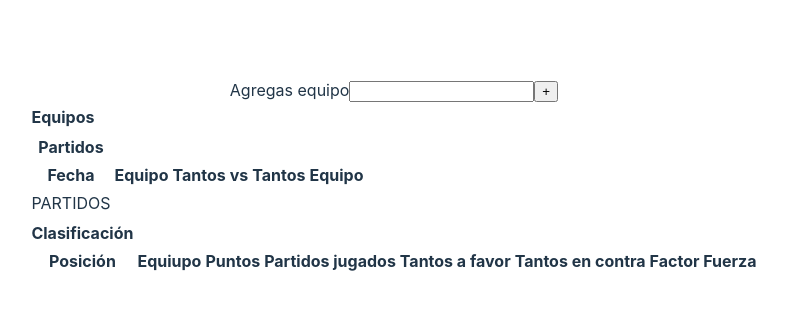
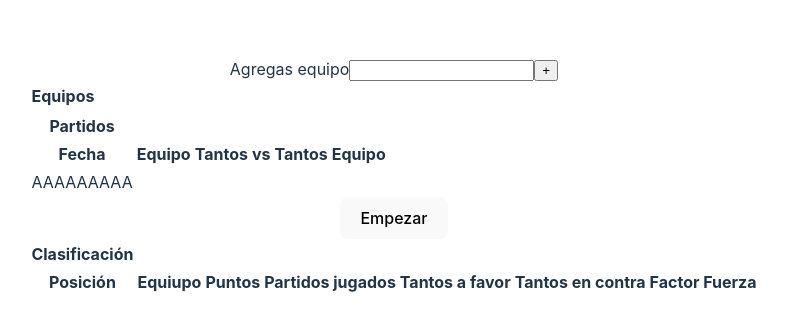
Before and after one commit to SalinasRodrigo/practicas_react, a React (Vite) app in the folder projects/06-Torneos_truco/: page / in a window 1280 px wide. Shown: the part 223-554 px from the top of the page, without its empty margins (246-1033 px from the left). Built offline with nearby package versions, Linux system fonts and the light colour scheme.

Commit message:
generador de emparejamientos funcional, creación de componentes para las tablas

```diff
--- a/projects/06-Torneos_truco/src/App.jsx
+++ b/projects/06-Torneos_truco/src/App.jsx
@@ -1,17 +1,21 @@
 import { useState } from 'react'
 import './App.css'
+import { Clasificacion } from './components/Clasificacion'
+import { TablaEquipos } from './components/TablaEquipos'
+import { MatchesTable } from './components/MatchesTable'
 
 function App() {
   const [teams, setTeams] = useState([])
 
+
   const handleSubmit = (event) => {
     event.preventDefault()
     const newTeam = { name: event.target.equipo.value, pts: 0, pj: 0, tf: 0, tc: 0, ff: 0};
-    console.log(newTeam)
     const newTeams = [...teams,newTeam ]
     setTeams(newTeams)
-    console.log(teams)
   }
+
+
 
   return (
     <>
@@ -22,70 +26,9 @@ function App() {
         <input type="submit" value="+"/>
       </form>
     </div>
-    <div>
-      <table>
-        <tr>
-          <th>Equipos</th>
-        </tr>
-        {teams.map((team, index)=> {
-          return(
-            <tr key={index}>
-              <td>{team.name}</td>
-            </tr>
-          )
-        })}
-      </table>
-    </div>
-    <div>
-      <table>
-        <tr>
-          <th>Partidos</th>
-        </tr>
-        <tr>
-          <th>Fecha</th>
-          <th>Equipo</th>
-          <th>Tantos</th>
-          <th>vs</th>
-          <th>Tantos</th>
-          <th>Equipo</th>
-        </tr>
-        <tr>
-          {}
-          <td>PARTIDOS</td>
-        </tr>
-      </table>
-    </div>
-    <div> {/*envolver en un componentes*/}
-      <table>
-        <tr>
-          <th>
-            Clasificación
-          </th>
-        </tr>
-        <tr>
-          <th>Posición</th>
-          <th>Equiupo</th>
-          <th>Puntos</th>
-          <th>Partidos jugados</th>
-          <th>Tantos a favor</th>
-          <th>Tantos en contra</th>
-          <th>Factor Fuerza</th>
-        </tr>
-        {teams.map((team, index)=> {
-          return(
-            <tr key={index}>
-              <td>0</td>
-              <td>{team.name}</td>
-              <td>{team.pts}</td>
-              <td>{team.pj}</td>
-              <td>{team.tf}</td>
-              <td>{team.tc}</td>
-              <td>{team.ff}</td>
-            </tr>
-          )
-        })}
-      </table>
-    </div>
+    <TablaEquipos teams={teams}/>
+    <MatchesTable teams={teams}/>
+    <Clasificacion teams={teams}/>
     </>
   )
 }
--- /dev/null
+++ b/projects/06-Torneos_truco/src/components/Clasificacion.jsx
@@ -0,0 +1,41 @@
+/* eslint-disable react/prop-types */
+
+export function Clasificacion ( {teams}) {
+  return(
+    <div> {/*envolver en un componentes*/}
+      <table>
+        <thead>
+          <tr>
+            <th>
+              Clasificación
+            </th>
+          </tr>
+          <tr>
+            <th>Posición</th>
+            <th>Equiupo</th>
+            <th>Puntos</th>
+            <th>Partidos jugados</th>
+            <th>Tantos a favor</th>
+            <th>Tantos en contra</th>
+            <th>Factor Fuerza</th>
+          </tr>
+        </thead>
+        <tbody>
+          {teams.map((team, index)=> {
+            return(
+              <tr key={index}>
+                <td>0</td>
+                <td>{team.name}</td>
+                <td>{team.pts}</td>
+                <td>{team.pj}</td>
+                <td>{team.tf}</td>
+                <td>{team.tc}</td>
+                <td>{team.ff}</td>
+              </tr>
+            )
+          })}
+        </tbody>
+      </table>
+    </div>
+  )
+}
--- /dev/null
+++ b/projects/06-Torneos_truco/src/components/MatchesTable.jsx
@@ -0,0 +1,60 @@
+/* eslint-disable react/prop-types */
+
+import { useState } from "react"
+import { matchesGenerator } from "../utility/matchesGenerator"
+
+export function MatchesTable ({teams}) {
+
+  const [matches, setMatches] = useState(null)
+
+  const handleClick = () => {
+    const aux = matchesGenerator(teams.length)
+    setMatches(aux)
+  }
+  return(
+    <div>
+      <table>
+        <thead>
+          <tr>
+            <th>Partidos</th>
+          </tr>
+          <tr>
+            <th>Fecha</th>
+            <th>Equipo</th>
+            <th>Tantos</th>
+            <th>vs</th>
+            <th>Tantos</th>
+            <th>Equipo</th>
+          </tr>
+        </thead>
+        <tbody>
+          { matches ?
+          matches.map((fecha, index) => {
+            const fechaIndex = index
+            return(
+              <>
+                {fecha.map((match, index)=>{
+                  return(
+                    <tr key={index}>
+                      {index%fecha.length== 0 ?<td rowSpan={fecha.length}>Fecha {fechaIndex+1}</td>:null}
+                      <td>{teams[match[0]].name}</td>
+                      <td>0</td>
+                      <td>vs</td>
+                      <td>0</td>
+                      <td>{teams[match[1]].name}</td>
+                    </tr>
+                  )
+                })}
+              </>
+            )
+          }) :
+          <tr>
+            <td>AAAAAAAAA</td>
+          </tr>
+          }
+        </tbody>
+      </table>
+      <button onClick={handleClick}>Empezar</button>
+    </div>
+  )
+}
--- /dev/null
+++ b/projects/06-Torneos_truco/src/components/TablaEquipos.jsx
@@ -0,0 +1,23 @@
+/* eslint-disable react/prop-types */
+export function TablaEquipos ({teams}) {
+  return(
+    <div>
+      <table>
+        <thead>
+          <tr>
+            <th>Equipos</th>
+          </tr>
+        </thead>
+        <tbody>
+          {teams.map((team, index)=> {
+            return(
+              <tr key={index}>
+                <td>{team.name}</td>
+              </tr>
+            )
+          })}
+        </tbody>
+      </table>
+    </div>
+  )
+}
--- /dev/null
+++ b/projects/06-Torneos_truco/src/utility/matchesGenerator.js
@@ -0,0 +1,24 @@
+export const matchesGenerator = (numberTeams) => {
+
+  let rounds = numberTeams -1
+  if ((numberTeams%2) == 1){
+    rounds = numberTeams
+  }
+
+  let mpr = (rounds+1) / 2
+  let t = Array.from(Array(rounds+1), (_, i) => i )
+
+  let matches = []
+  for (let r = 0; r < rounds; r++) {
+    matches.push([])
+
+    for (let m = 0; m < mpr; m++) {
+      // console.log("m:",m,"el otro:",t.length-1-m)
+      // console.log([t[m],t[t.length-1-m]])
+      matches[r].push([t[m],t[t.length-1-m]])
+    }
+
+    t.splice(1,0, t.pop())
+  }
+  return matches
+}
```
Also changed, not shown: 1 other file (tests, documents, lock files or other folders).
